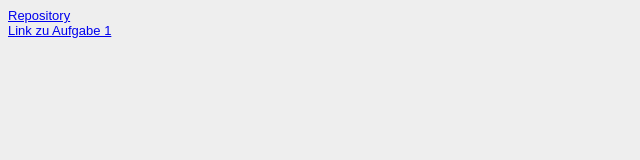
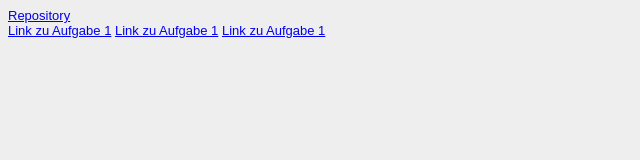
Before and after one commit to Fatihh61/EIA2, a plain HTML site: page Steckbrief/steckbrief.htm in a window 1280 px wide. Shown: the whole page, without its empty margins (0-640 px from the left). Drawn offline with Linux system fonts and the light colour scheme.

Commit message:
L02_Boxes_hochgeladen

```diff
--- a/Steckbrief/steckbrief.htm
+++ b/Steckbrief/steckbrief.htm
@@ -15,7 +15,8 @@ body {
 	<a href="https://github.com/Fatihh61/EIA2">Repository</a>
 	<br>
 	<a href="https://Fatihh61.github.io/EIA2/Praktikum/L01_Zufallsgedicht/index.html" target="_blank">Link zu Aufgabe 1</a>
-
+	<a href="https://Fatihh61.github.io/EIA2/Praktikum/L02_Boxes/Ausgabe.jpg" target="_blank">Link zu Aufgabe 1</a>
+	<a href="https://Fatihh61.github.io/EIA2/Praktikum/L02_Boxes/Tracetable.pdf" target="_blank">Link zu Aufgabe 1</a>
 
 </body>
 </html>
```
Also changed, not shown: Praktikum/L02_Boxes/Ausgabe.jpg (added), 2 other files.
